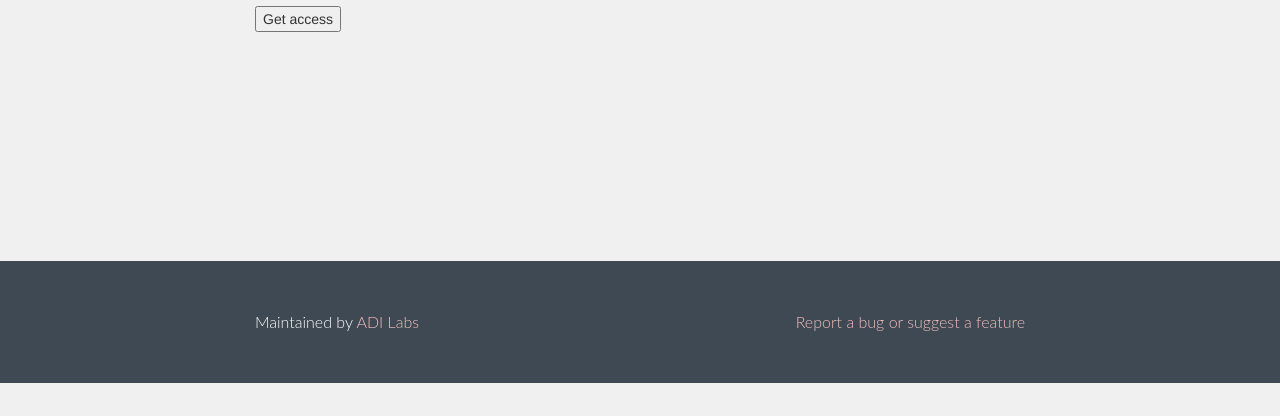
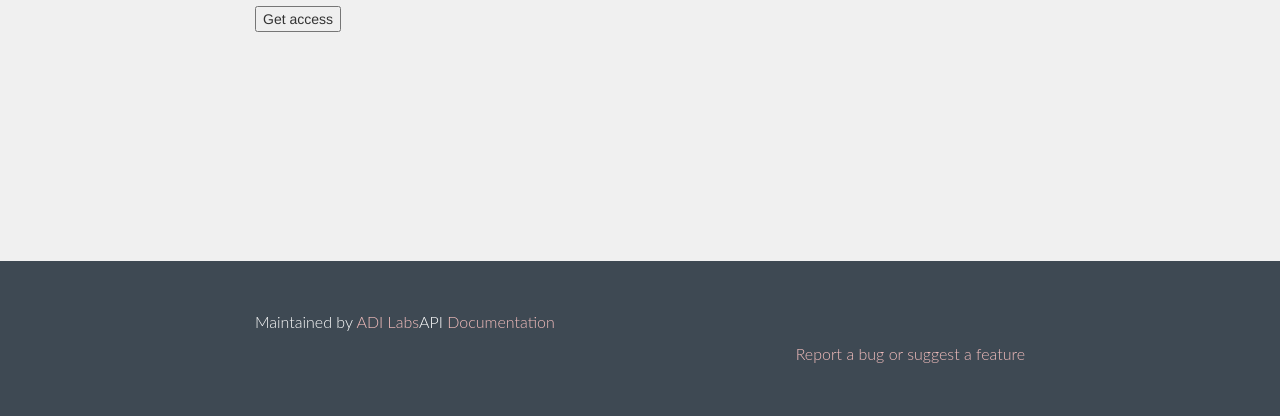
Before and after one commit to ADI-Labs/density, a Flask app: page /auth in a window 1280 px wide. Shown: the part 434-850 px from the top of the page. Before the commit the page ends 817 px from the top, so only its background shows below. Run offline with Flask 2, Linux system fonts and the light colour scheme; some libraries are stand-ins or nearby versions.

Commit message:
Added API Docs link
Untested change, sorry.

```diff
--- a/density/templates/layout_no_header.html
+++ b/density/templates/layout_no_header.html
@@ -25,6 +25,7 @@
     <footer class="footer">
         <div class="container">
             <p class="left">Maintained by <a href="https://adicu.com/labs">ADI Labs</a></p>
+            <p class="center">API <a href="/docs">Documentation</a></p>
             <p class="right"><a href="mailto:labs@adicu.com?subject=[ADI Density]">Report a bug or suggest a feature</a></p>
         </div>
     </footer>
```
